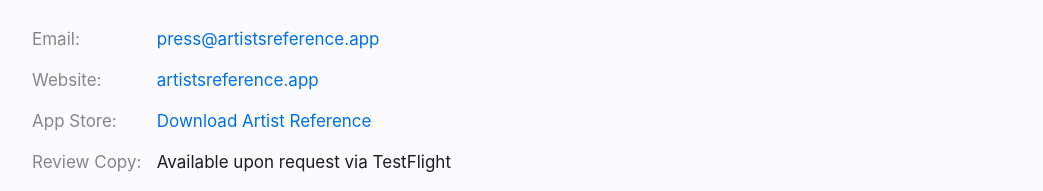
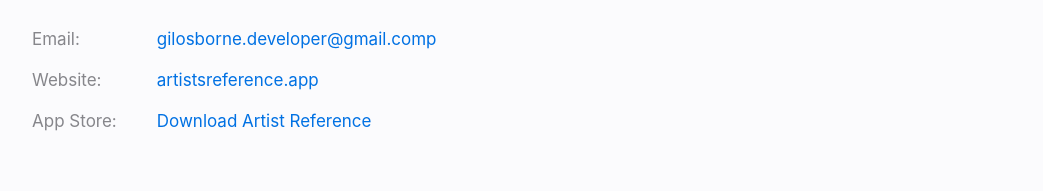
Before and after one commit to gilosborne/mytools, a plain HTML site: page press/ArtistReference/ArtistReference.html in a window 1280 px wide. Shown: the part 4024-4215 px from the top of the page, without its empty margins (118-1161 px from the left). Drawn offline with Linux system fonts and the light colour scheme.

Commit message:
Your commit message here

```diff
--- a/press/ArtistReference/ArtistReference.html
+++ b/press/ArtistReference/ArtistReference.html
@@ -437,7 +437,7 @@
                 <h2 class="contact-title">Press Contact</h2>
                 <div class="contact-item">
                     <span class="contact-label">Email:</span>
-                    <a href="mailto:press@artistsreference.app" class="link">press@artistsreference.app</a>
+                    <a href="mailto:gilosborne.developer@gmail.com" class="link">gilosborne.developer@gmail.comp</a>
                 </div>
                 <div class="contact-item">
                     <span class="contact-label">Website:</span>
@@ -447,10 +447,7 @@
                     <span class="contact-label">App Store:</span>
                     <a href="https://apps.apple.com/app/apple-store/id6752580673" class="link" target="_blank">Download Artist Reference</a>
                 </div>
-                <div class="contact-item">
-                    <span class="contact-label">Review Copy:</span>
-                    <span>Available upon request via TestFlight</span>
-                </div>
+
             </div>
 
             <div class="boilerplate">
```
